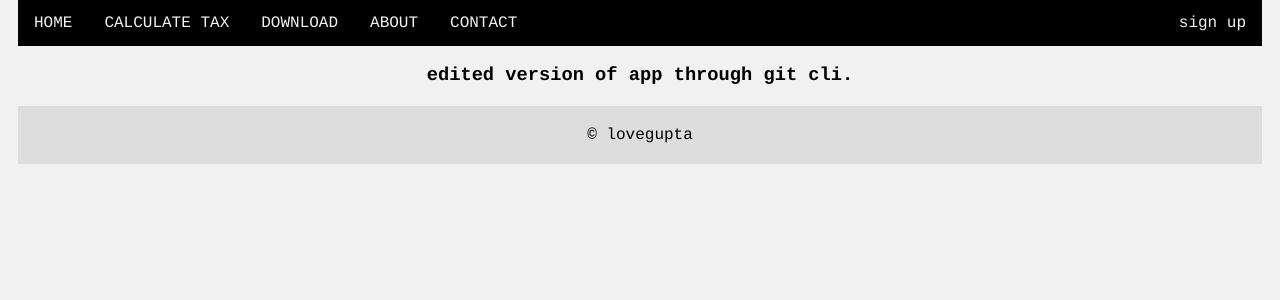
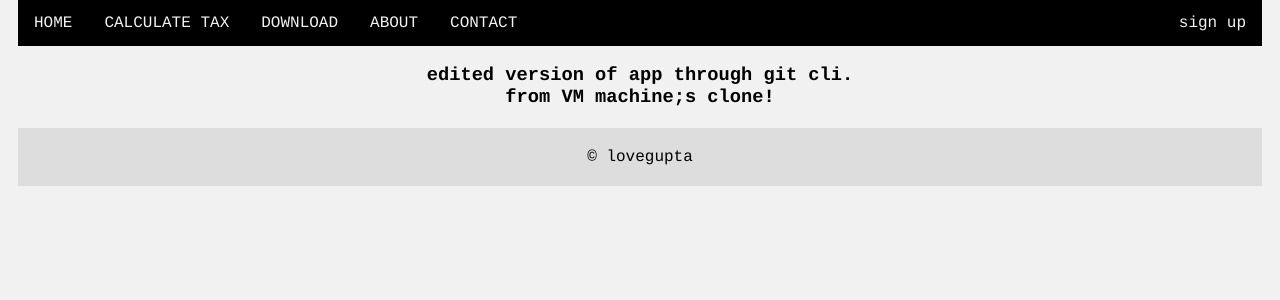
Before and after one commit to loveguptapp/Assignment, a PHP site: page / in a window 1280 px wide. Shown: the part 208-508 px from the top of the page. Run offline with PHP 8.4, Linux system fonts and the light colour scheme.

Commit message:
updated index

```diff
--- a/sam/index.php
+++ b/sam/index.php
@@ -1,7 +1,9 @@
 <?php include("include/header.php"); ?>
 <html>
 <body>
-<center><h3>edited version of app through git cli.</h3></center>
+<center><h3>edited version of app through git cli. <br>
+from VM machine;s clone!
+</h3></center>
 <body>
 </html>
 
```
